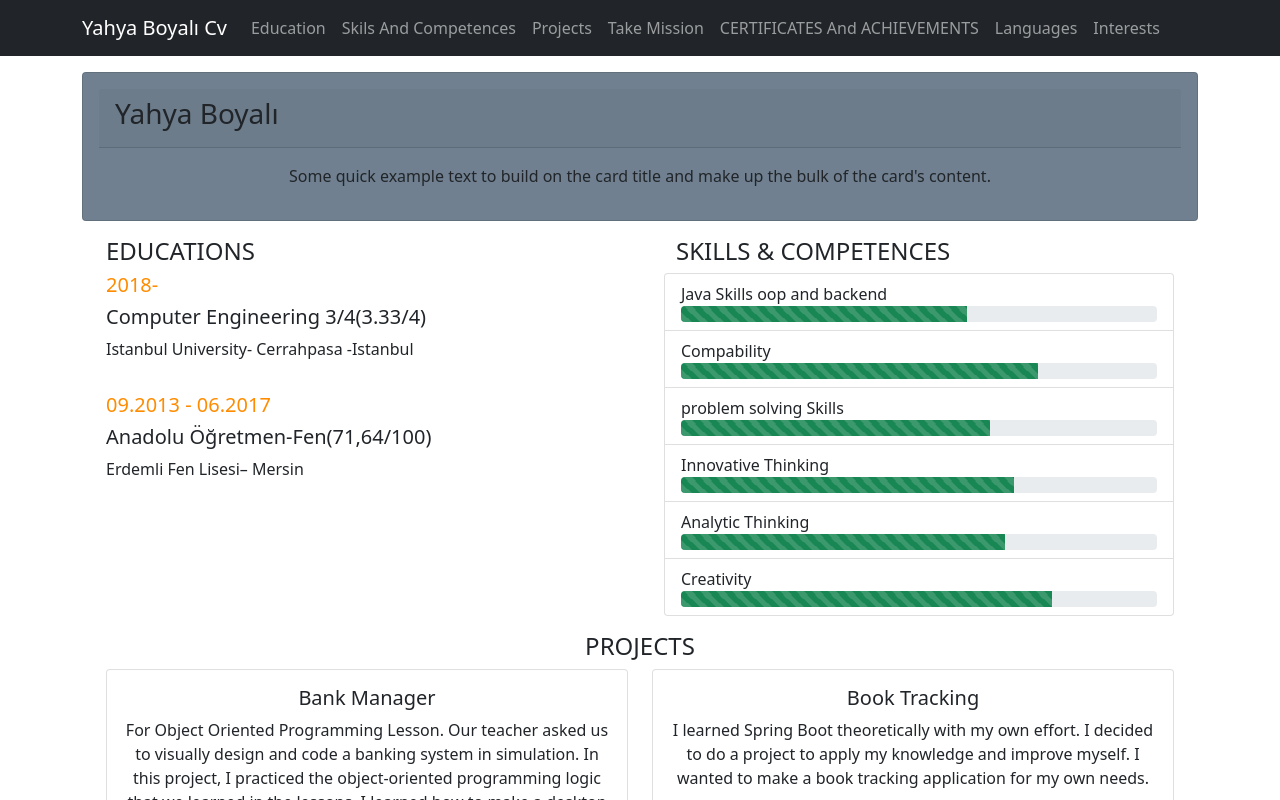
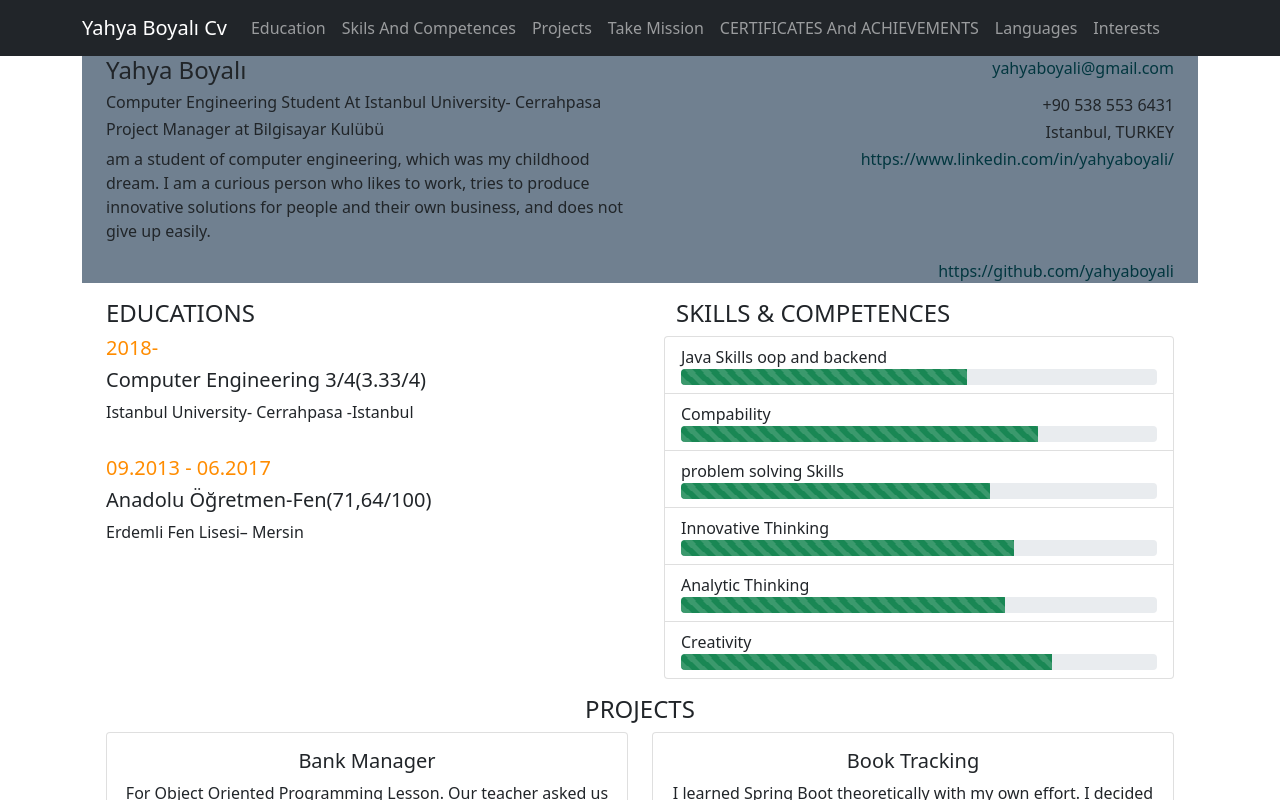
Before and after one commit to yahyaboyali/cv, a React (Create React App) app: page / in a window 1280 px wide. Shown: the top 800 px of the page. Built offline with nearby package versions, Linux system fonts and the light colour scheme.

Commit message:
%99 finished

```diff
--- a/src/App.css
+++ b/src/App.css
@@ -4,3 +4,26 @@
 .NaviMargin {
   margin-top: '1rem';
 }
+a:link {
+  color: rgb(2, 54, 63);
+  background-color: transparent;
+  text-decoration: none;
+}
+
+a:visited {
+  color: rgb(0, 0, 0);
+  background-color: transparent;
+  text-decoration: none;
+}
+
+a:hover {
+  color: red;
+  background-color: transparent;
+  text-decoration: dashed;
+}
+
+a:active {
+  color: yellow;
+  background-color: transparent;
+  text-decoration: underline;
+}
--- a/src/layouts/Main.jsx
+++ b/src/layouts/Main.jsx
@@ -1,16 +1,33 @@
 import React from 'react'
-import { Container, Row, Col, Card } from 'react-bootstrap'
+import { Container, Row, Col } from 'react-bootstrap'
 export default function Main() {
-  return (
-    <Card style={{marginTop:'1rem',padding:'1rem',backgroundColor:'SlateGrey'
-    ,bottom:'0',left:'0',width:'100%'}}>
-    <Card.Header style={{textAlign:'left'}}><h3> Yahya Boyalı</h3></Card.Header>
-    <Card.Body>
-      <Card.Text>
-        Some quick example text to build on the card title and make up the bulk
-        of the card's content.
-      </Card.Text>
-    </Card.Body>
-  </Card>
-  )
+    return (
+        <Container style={{ backgroundColor: 'SlateGrey' }}>
+            <Row>
+                <Col style={{ textAlign: 'left' }}><h4>Yahya Boyalı</h4></Col>
+                <Col style={{ textAlign: 'right', color: 'black' }}><a href="mailto:yahyaboyali@gmail.com"> yahyaboyali@gmail.com</a></Col>
+
+            </Row>
+            <Row style={{ textAlign: 'left' }}>
+                <Col><h6>Computer Engineering Student At Istanbul University- Cerrahpasa</h6></Col>
+                <Col style={{ textAlign: 'right' }}>+90 538 553 6431</Col>
+            </Row>
+            <Row style={{ textAlign: 'left' }}>
+                <Col><h6>Project Manager at Bilgisayar Kulübü</h6></Col>
+
+                <Col style={{ textAlign: 'right' }}>Istanbul, TURKEY</Col>
+            </Row>
+            <Row style={{ textAlign: 'left' }}>
+                <Col md={'6'}><p>am a student of computer engineering, which was my childhood
+                    dream. I am a curious person who likes to work, tries to produce
+                    innovative solutions for people and their own business, and does
+                    not give up easily.</p></Col>
+                <Col style={{ textAlign: 'right' }} >
+                    <a href="https://www.linkedin.com/in/yahyaboyali/"
+                        target="_blank">https://www.linkedin.com/in/yahyaboyali/</a></Col>
+                     <Col style={{ textAlign: 'right' }} ><a href='https://github.com/yahyaboyali' target="_blank" >https://github.com/yahyaboyali</a></Col>
+            </Row>
+        </Container>
+
+    )
 }
--- a/src/pages/Genel.jsx
+++ b/src/pages/Genel.jsx
@@ -16,7 +16,7 @@ export default function Genel() {
             <Col><Main/></Col>
           </Row>
         <Row>
-          <Col lg={6} style={{ marginTop:'1rem' }}><Education/></Col>
+          <Col lg={6}style={{ marginTop:'1rem' }}><Education/></Col>
           <Col lg={6} style={{ marginTop:'1rem' }}><SkillsAndCompetences/></Col>
         </Row>
         <Row>
```
